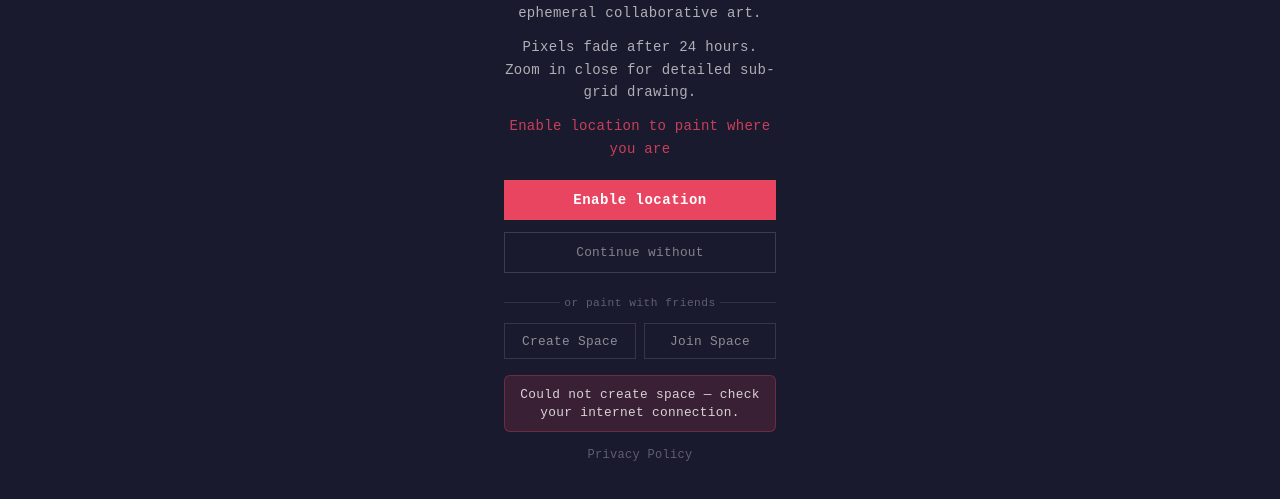
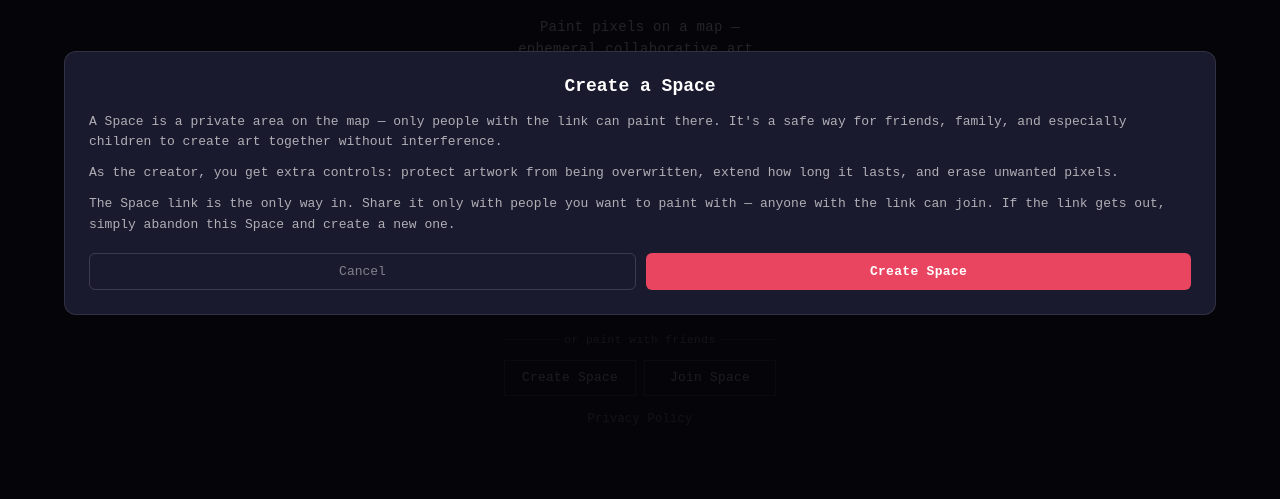
Before and after one commit to all43/pixhood, a website: page frontend/index.html in a window 1280 px wide. Both pictures are taken after a click on the button "Create Space". Shown: the part 217-716 px from the top of the page. Drawn offline with nearby package versions, Linux system fonts and the light colour scheme; no server answers.

Commit message:
Add space creation confirmation modal with explanation before creating

```diff
--- a/frontend/app.js
+++ b/frontend/app.js
@@ -23,6 +23,61 @@ function getStoredSpaceKey(slug) {
 
 function storeSpaceKey(slug, key) {
   localStorage.setItem(CONFIG.SPACE_KEY_PREFIX + slug, key);
+}
+
+function showCreateSpaceConfirmModal() {
+  const existing = document.getElementById('create-space-modal');
+  if (existing) existing.remove();
+
+  const overlay = document.createElement('div');
+  overlay.id = 'create-space-modal';
+  overlay.innerHTML = `
+    <div class="create-space-box">
+      <h2>Create a Space</h2>
+      <div class="create-space-text">
+        <p>A Space is a private area on the map — only people with the link can paint there. It's a safe way for friends, family, and especially children to create art together without interference.</p>
+        <p>As the creator, you get extra controls: protect artwork from being overwritten, extend how long it lasts, and erase unwanted pixels.</p>
+        <p>The Space link is the only way in. Share it only with people you want to paint with — anyone with the link can join. If the link gets out, simply abandon this Space and create a new one.</p>
+      </div>
+      <div id="create-space-error" class="hidden"></div>
+      <div class="create-space-buttons">
+        <button class="create-space-cancel" id="create-space-cancel">Cancel</button>
+        <button class="create-space-go" id="create-space-go">Create Space</button>
+      </div>
+    </div>
+  `;
+  document.body.appendChild(overlay);
+
+  document.getElementById('create-space-cancel').addEventListener('click', () => {
+    overlay.remove();
+  });
+
+  document.getElementById('create-space-go').addEventListener('click', async () => {
+    const goBtn = document.getElementById('create-space-go');
+    const cancelBtn = document.getElementById('create-space-cancel');
+    const errEl = document.getElementById('create-space-error');
+    goBtn.disabled = true;
+    goBtn.textContent = 'Creating\u2026';
+    cancelBtn.disabled = true;
+
+    try {
+      const res = await fetch(`${CONFIG.API_URL}/spaces`, { method: 'POST' });
+      if (!res.ok) throw new Error(res.status);
+      const { slug, key } = await res.json();
+      overlay.remove();
+      if (key) {
+        showSpaceKeyModal(slug, key);
+      } else {
+        location.href = `/s/${slug}`;
+      }
+    } catch {
+      errEl.textContent = 'Could not create space \u2014 check your internet connection.';
+      errEl.classList.remove('hidden');
+      goBtn.disabled = false;
+      goBtn.textContent = 'Create Space';
+      cancelBtn.disabled = false;
+    }
+  });
 }
 
 function showSpaceKeyModal(slug, key) {
@@ -639,19 +694,8 @@ async function proceedToMap(geoResult, pixelsPromise) {
 }
 
 function initSpaceUI() {
-  document.getElementById('btn-create-space').addEventListener('click', async () => {
-    try {
-      const res = await fetch(`${CONFIG.API_URL}/spaces`, { method: 'POST' });
-      if (!res.ok) throw new Error(res.status);
-      const { slug, key } = await res.json();
-      if (key) {
-        showSpaceKeyModal(slug, key);
-      } else {
-        location.href = `/s/${slug}`;
-      }
-    } catch {
-      showWelcomeError('Could not create space — check your internet connection.');
-    }
+  document.getElementById('btn-create-space').addEventListener('click', () => {
+    showCreateSpaceConfirmModal();
   });
 
   document.getElementById('btn-join-space').addEventListener('click', () => {
@@ -773,20 +817,9 @@ function initMenu() {
     if (e.key === 'Escape' && document.body.classList.contains('menu-open')) closeMenu();
   });
 
-  createBtn.addEventListener('click', async () => {
+  createBtn.addEventListener('click', () => {
     closeMenu();
-    try {
-      const res = await fetch(`${CONFIG.API_URL}/spaces`, { method: 'POST' });
-      if (!res.ok) throw new Error(res.status);
-      const { slug, key } = await res.json();
-      if (key) {
-        showSpaceKeyModal(slug, key);
-      } else {
-        location.href = `/s/${slug}`;
-      }
-    } catch {
-      showToast('Could not create space — check your internet connection.');
-    }
+    showCreateSpaceConfirmModal();
   });
 
   joinBtn.addEventListener('click', () => {
--- a/frontend/style.css
+++ b/frontend/style.css
@@ -929,6 +929,118 @@ body.menu-open #menu-panel {
   color: #e94560 !important;
 }
 
+/* ── Create space confirm modal ── */
+#create-space-modal {
+  position: fixed;
+  inset: 0;
+  background: rgba(0, 0, 0, 0.8);
+  display: flex;
+  align-items: center;
+  justify-content: center;
+  z-index: 3000;
+}
+
+.create-space-box {
+  background: #1a1a2e;
+  border: 1px solid rgba(255,255,255,0.1);
+  border-radius: 12px;
+  padding: 24px;
+  min-width: 320px;
+  max-width: 90vw;
+  text-align: center;
+  color: rgba(255,255,255,0.85);
+  font-size: 13px;
+}
+
+.create-space-box h2 {
+  color: #fff;
+  margin: 0 0 16px;
+  font-size: 18px;
+  font-weight: 600;
+}
+
+.create-space-text {
+  text-align: left;
+  line-height: 1.6;
+  margin-bottom: 18px;
+}
+
+.create-space-text p {
+  margin: 0 0 10px;
+  color: rgba(255,255,255,0.65);
+  font-size: 13px;
+}
+
+.create-space-text p:last-child {
+  margin-bottom: 0;
+}
+
+#create-space-error {
+  width: 100%;
+  margin-bottom: 12px;
+  padding: 0.6rem 0.8rem;
+  background: rgba(233, 69, 96, 0.15);
+  border: 1px solid rgba(233, 69, 96, 0.3);
+  border-radius: 6px;
+  color: rgba(255,255,255,0.8);
+  font-size: 0.8rem;
+  line-height: 1.4;
+}
+
+#create-space-error.hidden { display: none; }
+
+.create-space-buttons {
+  display: flex;
+  gap: 10px;
+}
+
+.create-space-cancel {
+  flex: 1;
+  background: transparent;
+  color: rgba(255,255,255,0.45);
+  border: 1px solid rgba(255,255,255,0.15);
+  padding: 10px;
+  border-radius: 6px;
+  font: inherit;
+  font-size: 13px;
+  cursor: pointer;
+  transition: border-color 0.2s ease, color 0.2s ease;
+}
+
+.create-space-cancel:hover {
+  border-color: rgba(255,255,255,0.3);
+  color: rgba(255,255,255,0.7);
+}
+
+.create-space-cancel:disabled {
+  opacity: 0.35;
+  cursor: not-allowed;
+}
+
+.create-space-go {
+  flex: 1;
+  background: #e94560;
+  color: #fff;
+  border: none;
+  padding: 10px;
+  border-radius: 6px;
+  font: inherit;
+  font-size: 13px;
+  font-weight: 700;
+  cursor: pointer;
+  transition: background 0.2s ease;
+  letter-spacing: 0.3px;
+}
+
+.create-space-go:hover {
+  background: #d63851;
+}
+
+.create-space-go:disabled {
+  opacity: 0.35;
+  cursor: not-allowed;
+}
+
 /* ── Space key modal ── */
 #space-key-modal {
   position: fixed;
@@ -1166,7 +1278,8 @@ body.menu-open #menu-panel {
   .toast-item.has-action.visible {
     transform: translateY(0);
   }
-  .space-key-box {
+  .space-key-box,
+  .create-space-box {
     min-width: unset;
     width: calc(100vw - 32px);
     padding: 20px;
```
